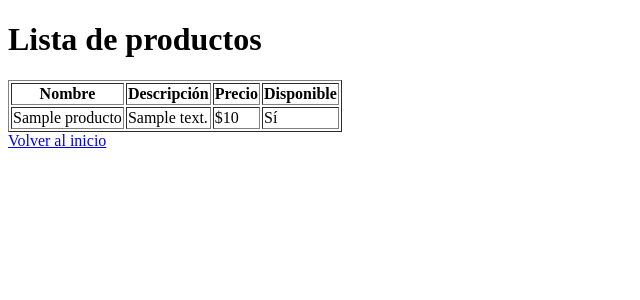
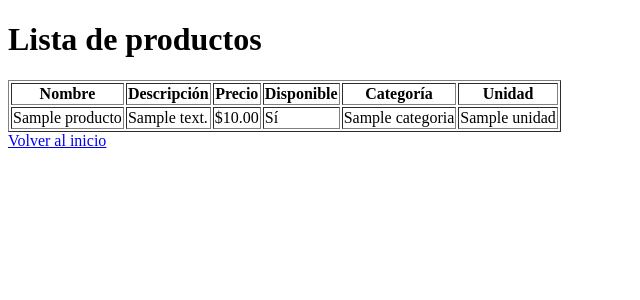
Before and after one commit to Maiitezanabria/chatbot, a Flask app: page /productos in a window 1280 px wide. Shown: the top 300 px of the page, without its empty margins (0-640 px from the left). Run offline with Flask 3, Linux system fonts and the light colour scheme; a database or web service that is not in the repository returns one stand-in record (values such as "Sample title"); some libraries are stand-ins or nearby versions.

```diff
--- a/app.py
+++ b/app.py
@@ -27,26 +27,28 @@ def productos():
     cursor = conn.cursor()
 
     cursor.execute('''
-        SELECT p.nombre, p.descripcion, p.precio, p.disponibilidad
+        SELECT p.nombre, p.descripcion, p.precio, p.disponibilidad,
+               c.nombre AS categoria, u.nombre AS unidad
         FROM productos p
+        JOIN categorias c ON p.categoria_id = c.id
+        JOIN unidades u ON p.unidad_id = u.id
         ORDER BY p.nombre
     ''')
-    lista = cursor.fetchall()
-    cursor.close()
-    conn.close()
-    return render_template('productos.html', lista=lista)
 
     lista = cursor.fetchall()
     cursor.close()
     conn.close()
     return render_template('productos.html', lista=lista)
 
+
+
+
 @app.route('/agregar_menu', methods=['GET', 'POST'])
 def agregar_menu():
     conn = get_db_connection()
     cursor = conn.cursor()
 
-    cursor.execute('SELECT id, nombre FROM productos')
+    cursor.execute('SELECT id, descripcion, nombre FROM productos')
     productos = cursor.fetchall()
 
     if request.method == 'POST':
@@ -54,7 +56,7 @@ def agregar_menu():
         fecha = request.form['fecha']
 
         cursor.execute('''
-            INSERT INTO menu_del_dia (producto_id, fecha)
+            INSERT INTO menu_del_dia (producto_id,precio_menu, fecha)
             VALUES (%s, %s)
         ''', (producto_id, fecha))
 
--- a/templates/agregar_menu.html
+++ b/templates/agregar_menu.html
@@ -10,7 +10,7 @@
         <label for="producto_id">Producto:</label>
         <select name="producto_id" required>
             {% for p in productos %}
-            <option value="{{ p[0] }}">{{ p[1] }}</option>
+            <option value="{{ p[0] }}">{{ p[1] }} - {{ p[2] }}</option>
             {% endfor %}
         </select>
         <br><br>
--- a/templates/productos.html
+++ b/templates/productos.html
@@ -12,13 +12,17 @@
         <th>Descripción</th>
         <th>Precio</th>
         <th>Disponible</th>
+        <th>Categoría</th>
+        <th>Unidad</th>
     </tr>
     {% for p in lista %}
     <tr>
         <td>{{ p[0] }}</td>
         <td>{{ p[1] }}</td>
-            <td>${{ p[2] }}</td>
+        <td>${{ "%.2f"|format(p[2]) }}</td>
         <td>{{ 'Sí' if p[3] else 'No' }}</td>
+        <td>{{ p[4] }}</td> <!-- Categoría -->
+        <td>{{ p[5] }}</td> <!-- Unidad -->
     </tr>
     {% endfor %}
 </table>
```
Lines whose indentation alone changed are shown as unchanged.
